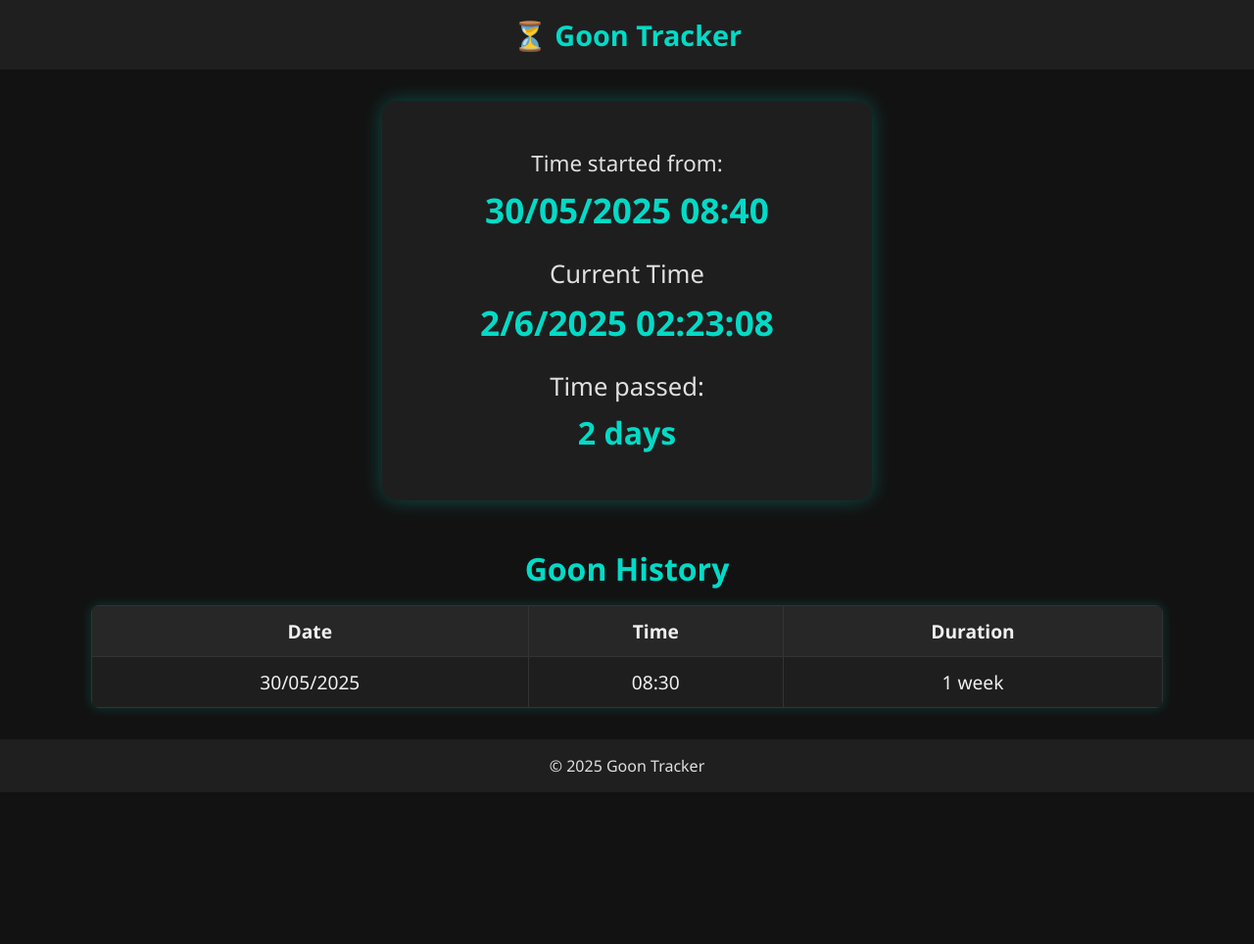
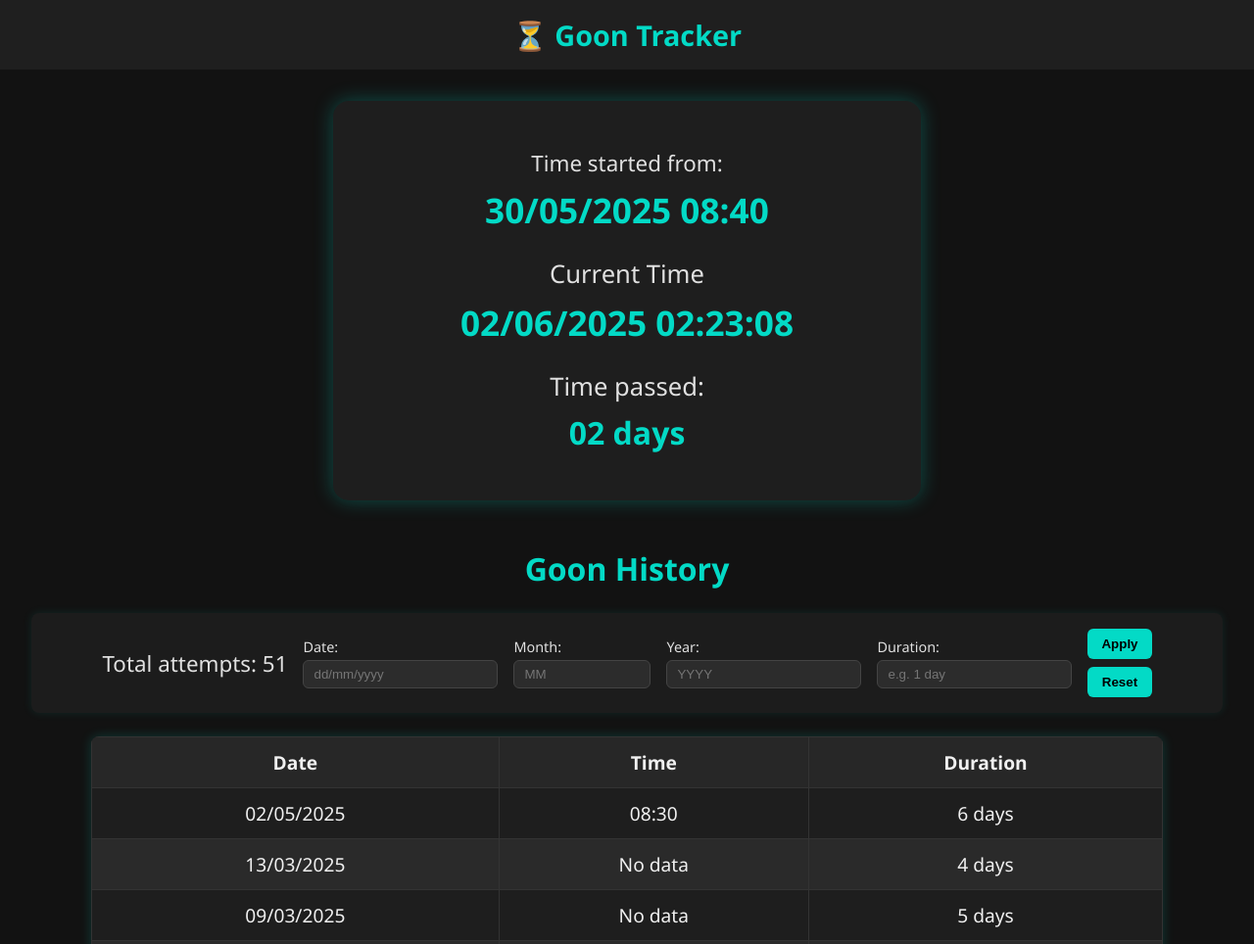
Before and after one commit to mtrong100/GoonTracker, a plain HTML site: page index.html in a window 1280 px wide. Shown: the top 964 px of the page at 98% size. Before the commit the page ends 809 px from the top, so only its background shows below. Drawn offline with Linux system fonts and the light colour scheme.

Commit message:
update code

```diff
--- a/data.json
+++ b/data.json
@@ -1,7 +1,53 @@
 [
-  {
-    "date": "30/05/2025",
-    "time": "08:30",
-    "daysGoneBy": "1 week"
-  }
+  { "date": "13/08/2024", "time": "", "daysGoneBy": "15 days" },
+  { "date": "14/08/2024", "time": "", "daysGoneBy": "1 day" },
+  { "date": "25/08/2024", "time": "", "daysGoneBy": "11 days" },
+  { "date": "01/09/2024", "time": "", "daysGoneBy": "7 days" },
+  { "date": "17/09/2024", "time": "", "daysGoneBy": "16 days" },
+  { "date": "21/09/2024", "time": "", "daysGoneBy": "4 days" },
+  { "date": "22/09/2024", "time": "", "daysGoneBy": "1 day" },
+  { "date": "24/09/2024", "time": "", "daysGoneBy": "2 days" },
+  { "date": "25/09/2024", "time": "", "daysGoneBy": "1 day" },
+  { "date": "26/09/2024", "time": "", "daysGoneBy": "1 day" },
+  { "date": "03/10/2024", "time": "", "daysGoneBy": "7 days" },
+  { "date": "09/10/2024", "time": "", "daysGoneBy": "6 days" },
+  { "date": "19/10/2024", "time": "", "daysGoneBy": "10 days" },
+  { "date": "21/10/2024", "time": "", "daysGoneBy": "2 days" },
+  { "date": "22/10/2024", "time": "", "daysGoneBy": "1 day" },
+  { "date": "23/10/2024", "time": "", "daysGoneBy": "1 day" },
+  { "date": "26/10/2024", "time": "", "daysGoneBy": "3 days" },
+  { "date": "30/10/2024", "time": "", "daysGoneBy": "4 days" },
+  { "date": "31/10/2024", "time": "", "daysGoneBy": "1 day" },
+  { "date": "02/11/2024", "time": "", "daysGoneBy": "2 days" },
+  { "date": "07/11/2024", "time": "", "daysGoneBy": "5 days" },
+  { "date": "12/11/2024", "time": "", "daysGoneBy": "5 days" },
+  { "date": "13/11/2024", "time": "", "daysGoneBy": "1 day" },
+  { "date": "18/11/2024", "time": "", "daysGoneBy": "5 days" },
+  { "date": "25/11/2024", "time": "", "daysGoneBy": "1 week" },
+  { "date": "03/12/2024", "time": "", "daysGoneBy": "8 days" },
+  { "date": "04/12/2024", "time": "", "daysGoneBy": "1 day" },
+  { "date": "12/12/2024", "time": "", "daysGoneBy": "8 days" },
+  { "date": "17/12/2024", "time": "", "daysGoneBy": "5 days" },
+  { "date": "18/12/2024", "time": "", "daysGoneBy": "1 day" },
+  { "date": "25/12/2024", "time": "", "daysGoneBy": "7 days" },
+  { "date": "01/01/2025", "time": "", "daysGoneBy": "1 week" },
+  { "date": "08/01/2025", "time": "", "daysGoneBy": "1 week" },
+  { "date": "09/01/2025", "time": "", "daysGoneBy": "1 day" },
+  { "date": "10/01/2025", "time": "", "daysGoneBy": "1 day" },
+  { "date": "18/01/2025", "time": "", "daysGoneBy": "8 days" },
+  { "date": "23/01/2025", "time": "", "daysGoneBy": "5 days" },
+  { "date": "28/01/2025", "time": "", "daysGoneBy": "5 days" },
+  { "date": "05/02/2025", "time": "", "daysGoneBy": "8 days" },
+  { "date": "06/02/2025", "time": "", "daysGoneBy": "1 day" },
+  { "date": "16/02/2025", "time": "", "daysGoneBy": "10 days" },
+  { "date": "21/02/2025", "time": "", "daysGoneBy": "5 days" },
+  { "date": "23/02/2025", "time": "", "daysGoneBy": "2 days" },
+  { "date": "23/02/2025", "time": "", "daysGoneBy": "13 hours" },
+  { "date": "25/02/2025", "time": "", "daysGoneBy": "2 days" },
+  { "date": "26/02/2025", "time": "", "daysGoneBy": "1 day" },
+  { "date": "03/03/2025", "time": "", "daysGoneBy": "5 days" },
+  { "date": "04/03/2025", "time": "", "daysGoneBy": "1 day" },
+  { "date": "09/03/2025", "time": "", "daysGoneBy": "5 days" },
+  { "date": "13/03/2025", "time": "", "daysGoneBy": "4 days" },
+  { "date": "02/05/2025", "time": "08:30", "daysGoneBy": "6 days" }
 ]
--- a/index.html
+++ b/index.html
@@ -27,6 +27,44 @@
       <!-- Table hiển thị dữ liệu JSON -->
       <div class="data-table">
         <h2>Goon History</h2>
+
+        <div class="filters">
+          <div class="filter-group">
+            <p id="totalAttempts"><strong>Total attempts:</strong> 0</p>
+          </div>
+
+          <div class="filter-group">
+            <label for="filterDate">Date:</label>
+            <input type="text" id="filterDate" placeholder="dd/mm/yyyy" />
+          </div>
+
+          <div class="filter-group">
+            <label for="filterMonth">Month:</label>
+            <input
+              type="number"
+              id="filterMonth"
+              min="1"
+              max="12"
+              placeholder="MM"
+            />
+          </div>
+
+          <div class="filter-group">
+            <label for="filterYear">Year:</label>
+            <input type="number" id="filterYear" placeholder="YYYY" />
+          </div>
+
+          <div class="filter-group">
+            <label for="filterDuration">Duration:</label>
+            <input type="text" id="filterDuration" placeholder="e.g. 1 day" />
+          </div>
+
+          <div class="filter-buttons">
+            <button onclick="applyFilters()">Apply</button>
+            <button onclick="resetFilters()">Reset</button>
+          </div>
+        </div>
+
         <table id="jsonTable">
           <thead>
             <tr>
--- a/script.js
+++ b/script.js
@@ -11,52 +11,119 @@ function parseDate(dateStr) {
 
 const beginDateObj = parseDate(BEGIN_DATE);
 
-// ===== CẬP NHẬT GIAO DIỆN ĐỒNG HỒ =====
 function updateCounter() {
   const now = new Date();
   const diff = now - beginDateObj;
   const days = Math.floor(diff / (1000 * 60 * 60 * 24));
 
-  // Format giờ hiện tại
-  const formattedDateTime =
-    `${now.getDate()}/${now.getMonth() + 1}/${now.getFullYear()} ` +
-    `${now.getHours().toString().padStart(2, "0")}:` +
-    `${now.getMinutes().toString().padStart(2, "0")}:` +
-    `${now.getSeconds().toString().padStart(2, "0")}`;
+  // PadStart cho ngày/tháng/hours/minutes/seconds
+  const dd = now.getDate().toString().padStart(2, "0");
+  const mm = (now.getMonth() + 1).toString().padStart(2, "0");
+  const yyyy = now.getFullYear();
+  const hh = now.getHours().toString().padStart(2, "0");
+  const min = now.getMinutes().toString().padStart(2, "0");
+  const sec = now.getSeconds().toString().padStart(2, "0");
+
+  const formattedDateTime = `${dd}/${mm}/${yyyy} ${hh}:${min}:${sec}`;
 
   document.getElementById("beginDateDisplay").textContent = BEGIN_DATE;
+  document.getElementById("currentTime").textContent = formattedDateTime;
 
-  // Hiển thị thời gian và số ngày riêng biệt
-  document.getElementById("currentTime").textContent = formattedDateTime;
-  document.getElementById("daysGone").textContent = `${days} day${
-    days !== 1 ? "s" : ""
-  }`;
+  // PadStart cho số ngày
+  const formattedDays = days.toString().padStart(2, "0");
+  document.getElementById("daysGone").textContent = `${formattedDays} days`;
 }
 
-// Hàm fetch dữ liệu từ data.json và đổ vào table
+let originalData = []; // Lưu data gốc để lọc lại
+
 async function loadJSONData() {
   try {
     const response = await fetch("data.json");
     const data = await response.json();
+    originalData = [...data];
+
+    renderTable(data);
+    document.getElementById("totalAttempts").textContent =
+      "Total attempts: " + data.length;
+  } catch (error) {
+    console.error("Lỗi khi load JSON:", error);
+  }
+}
+
+function renderTable(data) {
   const tbody = document.querySelector("#jsonTable tbody");
+  tbody.innerHTML = "";
+
+  // Sắp xếp giảm dần theo ngày
+  data.sort((a, b) => {
+    const [dayA, monthA, yearA] = a.date.split("/").map(Number);
+    const [dayB, monthB, yearB] = b.date.split("/").map(Number);
+    const dateA = new Date(yearA, monthA - 1, dayA);
+    const dateB = new Date(yearB, monthB - 1, dayB);
+    return dateB - dateA;
+  });
 
   data.forEach((item) => {
     const row = document.createElement("tr");
     row.innerHTML = `
       <td>${item.date}</td>
-        <td>${item.time}</td>
+      <td>${item.time || "No data"}</td>
       <td>${item.daysGoneBy}</td>
     `;
     tbody.appendChild(row);
   });
-  } catch (error) {
-    console.error("Lỗi khi load JSON:", error);
-  }
 }
 
-// Gọi sau khi DOM load
+// Lọc theo input
+function applyFilters() {
+  const dateInput = document.getElementById("filterDate").value.trim();
+  const monthInput = document.getElementById("filterMonth").value.trim();
+  const yearInput = document.getElementById("filterYear").value.trim();
+  const durationInput = document
+    .getElementById("filterDuration")
+    .value.trim()
+    .toLowerCase();
+
+  let filtered = [...originalData];
+
+  if (dateInput) {
+    filtered = filtered.filter((item) => item.date === dateInput);
+  }
+  if (monthInput) {
+    filtered = filtered.filter((item) => {
+      const [d, m] = item.date.split("/");
+      return Number(m) === Number(monthInput);
+    });
+  }
+  if (yearInput) {
+    filtered = filtered.filter((item) => {
+      const [, , y] = item.date.split("/");
+      return y === yearInput;
+    });
+  }
+  if (durationInput) {
+    filtered = filtered.filter((item) =>
+      item.daysGoneBy.toLowerCase().includes(durationInput)
+    );
+  }
+
+  renderTable(filtered);
+  document.getElementById("totalAttempts").textContent =
+    "Filtered attempts: " + filtered.length;
+}
+
+function resetFilters() {
+  document.getElementById("filterDate").value = "";
+  document.getElementById("filterMonth").value = "";
+  document.getElementById("filterYear").value = "";
+  document.getElementById("filterDuration").value = "";
+  renderTable(originalData);
+  document.getElementById("totalAttempts").textContent =
+    "Total attempts: " + originalData.length;
+}
+
 document.addEventListener("DOMContentLoaded", () => {
-  updateCounter(); // cập nhật đồng hồ
+  updateCounter();
   setInterval(updateCounter, 1000);
-  loadJSONData(); // load bảng từ file
+  loadJSONData();
 });
--- a/style.css
+++ b/style.css
@@ -50,7 +50,7 @@ main {
   padding: 3rem 4rem;
   border-radius: 16px;
   box-shadow: 0 0 20px rgba(3, 218, 198, 0.3);
-  max-width: 500px;
+  max-width: 600px;
   width: 100%;
 }
 
@@ -111,6 +111,64 @@ main {
   background-color: #2a2a2a;
 }
 
+.filters {
+  margin: 1.5rem 0;
+  padding: 1rem;
+  background: #1c1c1c;
+  border-radius: 8px;
+  box-shadow: 0 0 10px rgba(3, 218, 198, 0.1);
+  display: flex;
+  flex-wrap: wrap;
+  gap: 1rem;
+  justify-content: center;
+  align-items: center;
+}
+
+.filter-group {
+  display: flex;
+  flex-direction: column;
+  align-items: flex-start;
+  min-width: 140px;
+}
+
+.filter-group label {
+  font-size: 0.9rem;
+  margin-bottom: 0.25rem;
+  color: var(--text-color);
+}
+
+.filter-group input {
+  width: 100%;
+  padding: 6px 10px;
+  border-radius: 6px;
+  background: #2c2c2c;
+  color: white;
+  border: 1px solid #444;
+  outline: none;
+}
+
+.filter-buttons {
+  display: flex;
+  flex-direction: column;
+  justify-content: flex-end;
+  gap: 0.5rem;
+}
+
+.filter-buttons button {
+  background-color: var(--accent-color);
+  color: #000;
+  font-weight: bold;
+  padding: 8px 14px;
+  border: none;
+  border-radius: 6px;
+  cursor: pointer;
+  transition: background 0.3s;
+}
+
+.filter-buttons button:hover {
+  background-color: #00bfa5;
+}
+
 @media (max-width: 600px) {
   main {
     padding: 1rem;
@@ -132,4 +190,17 @@ main {
   .counter-box h3 {
     font-size: 1.5rem;
   }
+
+  .filter-group {
+    min-width: 100%;
+  }
+
+  .filter-buttons {
+    flex-direction: row;
+    justify-content: center;
+  }
+
+  table {
+    font-size: 0.9rem !important;
+  }
 }
```
Lines whose indentation alone changed are shown as unchanged.
